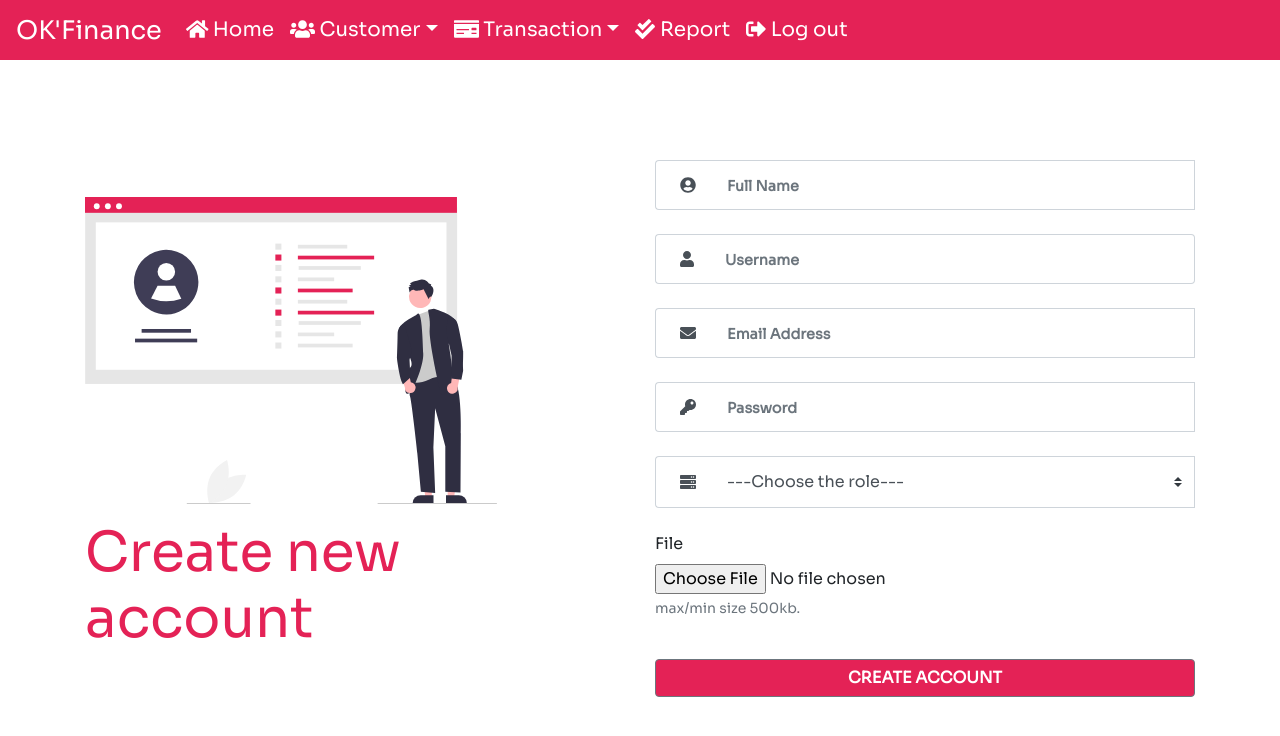
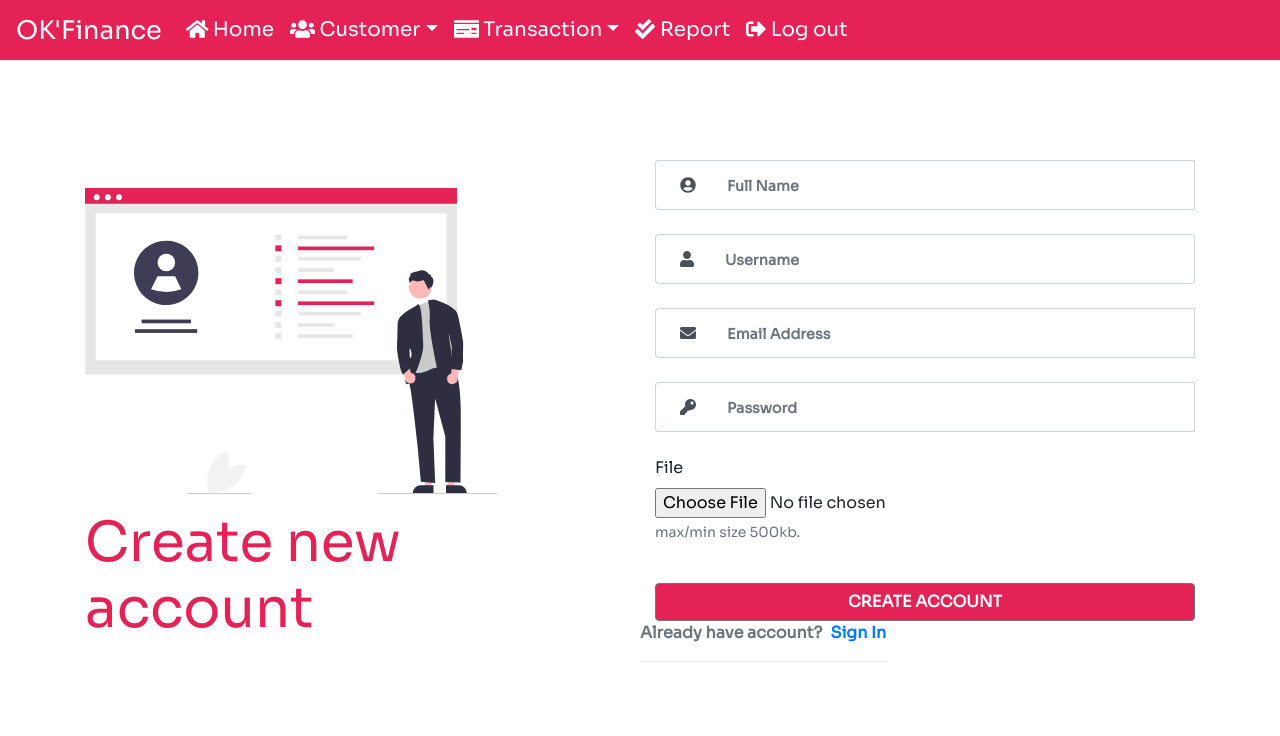
Before and after one commit to arindakusumawardani/project-credit-scoring, a React (Create React App) app in the folder final-project-api/: page /register in a window 1280 px wide. Shown: the top 736 px of the page. Built offline with nearby package versions, Linux system fonts and the light colour scheme.

Commit message:
edit input number

```diff
--- a/final-project-api/package.json
+++ b/final-project-api/package.json
@@ -2,7 +2,7 @@
   "name": "credit-scor",
   "version": "0.1.0",
   "private": true,
-  "proxy": "http://10.10.14.115:8082",
+  "proxy": "http://10.10.14.115:8085",
   "dependencies": {
     "@fortawesome/fontawesome-svg-core": "^1.2.34",
     "@fortawesome/free-solid-svg-icons": "^5.15.2",
--- a/final-project-api/src/pages/customer/customerForm/CustomerForm.js
+++ b/final-project-api/src/pages/customer/customerForm/CustomerForm.js
@@ -9,6 +9,7 @@ import {faArrowLeft, faSave} from "@fortawesome/free-solid-svg-icons";
 import Container from "../../../components/Containers/Container";
 import DropdownList from "../../../components/DropdownList/DropdownList";
 import HeaderMaster from "../../../components/navbar/NavbarMaster";
+import SignIn from "../../login/SignIn";
 
 
 const CustomerForm = ({error, isLoading, saveCustomer, saveCustomerAction, customer, findCustomerByIdAction}) => {
@@ -176,7 +177,7 @@ const CustomerForm = ({error, isLoading, saveCustomer, saveCustomerAction, custo
                                                             required
                                                             onChange={handleChange}
                                                             value={data?.idNumber || ''}
-                                                            type="number"
+                                                            type="number"  min="0"
                                                             name="idNumber"
                                                             // id="idNumber"
                                                             placeholder="input ID number"/>
@@ -232,7 +233,7 @@ const CustomerForm = ({error, isLoading, saveCustomer, saveCustomerAction, custo
                                                             <Input
                                                                 onChange={handleChange}
                                                                 value={data?.contractLength || ''}
-                                                                type="number"
+                                                                type="number"  min="0"
                                                                 name="contractLength"
                                                                 id="contractLength"
                                                                 placeholder="contract length"/>
@@ -285,7 +286,7 @@ const CustomerForm = ({error, isLoading, saveCustomer, saveCustomerAction, custo
                         </div>
                     </>
                     :
-                    <div> cannot access</div>
+                    <div><SignIn/></div>
             }
         </div>
     )
--- a/final-project-api/src/pages/customer/customerList/CustomerList.js
+++ b/final-project-api/src/pages/customer/customerList/CustomerList.js
@@ -7,6 +7,7 @@ import {FontAwesomeIcon} from "@fortawesome/react-fontawesome";
 import {faSave} from "@fortawesome/free-solid-svg-icons";
 import Containers from "../../../components/Containers/Container";
 import HeaderMaster from "../../../components/navbar/NavbarMaster";
+import SignIn from "../../login/SignIn";
 
 function CustomerList({
                           error,
@@ -72,7 +73,9 @@ function CustomerList({
                         </Containers>
                     </>
                     :
-                    <div> cannot access</div>
+                    <div>
+                        <SignIn/>
+                    </div>
             }
         </div>
 
--- a/final-project-api/src/pages/login/SignIn.js
+++ b/final-project-api/src/pages/login/SignIn.js
@@ -108,8 +108,17 @@ const SignIn = ({loginData, isLoading, error, dispatchLoginAction}) => {
         <div className="container">
             <div className="row align-items-center">
                 <div className="col-md-5 pr-lg-5 mb-md-0">
-                    <img src={undraw_Access_account_re_8spm} alt=""
-                         className="img-fluid d-none d-md-block"/>
+                    <div>
+                        <img src={undraw_Access_account_re_8spm} alt=""
+                             className="img-fluid d-none d-md-block"/>
+                             <br/>
+                        <p className="text-muted font-weight-bold">
+                            Have not account yet?
+                            <a href="/register" className="text-primary ml-2">Sign Up</a>
+                        </p>
+                        <hr/>
+                    </div>
+
                 </div>
 
                 <div className="col-md-7 col-lg-6 ml-auto">
@@ -170,13 +179,15 @@ const SignIn = ({loginData, isLoading, error, dispatchLoginAction}) => {
                                               style={{color: "#ffff"}}>SIGN IN</span>
                                 </Button>
                             </div>
-
                             <div className="text-center w-100">
+                                <br/>
                                 <p className="text-muted font-weight-bold">
                                     Forgot Password?
                                     <a href="#" className="text-primary ml-2">Click here</a>
                                 </p>
+                                <hr/>
                             </div>
+
                         </div>
                     </form>
                 </div>
--- a/final-project-api/src/pages/login/SignUp.js
+++ b/final-project-api/src/pages/login/SignUp.js
@@ -139,7 +139,9 @@ const SignUp = () => {
                                             <FontAwesomeIcon icon={faUserCircle}/>
                                         </span>
                                     </div>
-                                    <input id="fullname"
+                                    <input
+                                        required
+                                        id="fullname"
                                         type="text"
                                         name="fullname"
                                         placeholder="Full Name"
@@ -160,7 +162,9 @@ const SignUp = () => {
                                             <FontAwesomeIcon icon={faUser}/>
                                         </span>
                                     </div>
-                                    <input id="username"
+                                    <input
+                                        required
+                                        id="username"
                                         type="text"
                                         name="username"
                                         placeholder="Username"
@@ -182,7 +186,9 @@ const SignUp = () => {
                                             <FontAwesomeIcon icon={faEnvelope}/>
                                         </span>
                                     </div>
-                                    <input id="email"
+                                    <input
+                                        required
+                                        id="email"
                                         type="email"
                                         name="email"
                                         placeholder="Email Address"
@@ -203,7 +209,9 @@ const SignUp = () => {
                                             <FontAwesomeIcon icon={faKey}/>
                                         </span>
                                     </div>
-                                    <input id="password"
+                                    <input
+                                        required
+                                        id="password"
                                         type="password"
                                         name="password"
                                         placeholder="Password"
@@ -218,20 +226,20 @@ const SignUp = () => {
                                     {passwordError}
                                 </div>
 
-                                <div className="input-group col-lg-12 mb-4">
-                                    <div className="input-group-prepend">
-                                        <span className="input-group-text bg-white px-4 border-md border-right-0">
-                                            <FontAwesomeIcon icon={faServer}/>
-                                        </span>
-                                    </div>
-                                    <select id="job" name="jobtitle"
-                                            className="form-control custom-select bg-white border-left-0 border-md">
-                                        <option selected>---Choose the role---</option>
-                                        <option value="1">Supervisor</option>
-                                        <option value="2">Staff</option>
-                                        onChange={(e) => handleRoleChange(e)}
-                                    </select><br/>
-                                </div>
+                                {/*<div className="input-group col-lg-12 mb-4">*/}
+                                {/*    <div className="input-group-prepend">*/}
+                                {/*        <span className="input-group-text bg-white px-4 border-md border-right-0">*/}
+                                {/*            <FontAwesomeIcon icon={faServer}/>*/}
+                                {/*        </span>*/}
+                                {/*    </div>*/}
+                                {/*    <select id="job" name="jobtitle"*/}
+                                {/*            className="form-control custom-select bg-white border-left-0 border-md">*/}
+                                {/*        <option selected>---Choose the role---</option>*/}
+                                {/*        <option value="1">Supervisor</option>*/}
+                                {/*        <option value="2">Staff</option>*/}
+                                {/*        onChange={(e) => handleRoleChange(e)}*/}
+                                {/*    </select><br/>*/}
+                                {/*</div>*/}
                                 <div style={{
                                     marginLeft:"20px",
                                     marginTop:"-25px",
@@ -243,7 +251,9 @@ const SignUp = () => {
                                 <div className="input-group col-lg-12 mb-4">
                                     <FormGroup>
                                         <Label for="exampleFile">File</Label>
-                                        <Input type="file" name="file" id="exampleFile" />
+                                        <Input
+                                            required
+                                            type="file" name="file" id="exampleFile" />
                                         <FormText color="muted">
                                             max/min size 500kb.
                                         </FormText>
@@ -264,7 +274,13 @@ const SignUp = () => {
                                                   style={{color: "#ffff"}}>CREATE ACCOUNT</span>
                                     </Button>
                                 </div>
-
+                                <div>
+                                    <p className="text-muted font-weight-bold">
+                                        Already have account?
+                                        <a href="/" className="text-primary ml-2">Sign In</a>
+                                    </p>
+                                    <hr/>
+                                </div>
                             </div>
                         </form>
                     </div>
--- a/final-project-api/src/pages/transaction/transactionForm/TransactionForm.js
+++ b/final-project-api/src/pages/transaction/transactionForm/TransactionForm.js
@@ -97,7 +97,7 @@ const TransactionForm = ({savedTransaction, isLoading, error, saveTransactionAct
                                                    onChange={handleChange}
                                                    value={data?.income || ''}
                                                    placeholder="income"
-                                                   type="number"/>
+                                                   type="number"  min="0"/>
                                             <InputGroupText>.00</InputGroupText>
                                         </InputGroup>
                                     </Col>
@@ -112,7 +112,7 @@ const TransactionForm = ({savedTransaction, isLoading, error, saveTransactionAct
                                                    onChange={handleChange}
                                                    value={data?.outcome || ''}
                                                    placeholder="outcome"
-                                                   type="number"/>
+                                                   type="number"  min="0"/>
                                             <InputGroupText>.00</InputGroupText>
                                         </InputGroup>
                                     </Col>
@@ -126,7 +126,7 @@ const TransactionForm = ({savedTransaction, isLoading, error, saveTransactionAct
                                                    onChange={handleChange}
                                                    value={data?.loan || ''}
                                                    placeholder="loan"
-                                                   type="number"
+                                                   type="number"  min="0"
                                                    name="loan"/>
                                             <InputGroupText>.00</InputGroupText>
                                         </InputGroup>
@@ -137,7 +137,7 @@ const TransactionForm = ({savedTransaction, isLoading, error, saveTransactionAct
                                     <Col sm={10}>
                                         <Input required
                                                onChange={handleChange}
-                                               type="number"
+                                               type="number"  min="0"
                                                value={data?.tenor || ''}
                                                name="tenor"
                                                placeholder="tenor"/>
@@ -152,7 +152,7 @@ const TransactionForm = ({savedTransaction, isLoading, error, saveTransactionAct
                                                 onChange={handleChange}
                                                 name="interestRate"
                                                 value={data?.interestRate || ''}
-                                                placeholder="interest rate" min={0} max={100} type="number" step="1"/>
+                                                placeholder="interest rate" min={0} max={100} type="number"  min="0" step="1"/>
                                             <InputGroupText>%</InputGroupText>
                                         </InputGroup>
                                     </Col>
```
Also changed, not shown: final-project-api/src/assets/images/undraw_Access_account_re_8spm.svg, 1 other file (tests, documents, lock files or other folders). Lines whose indentation alone changed are shown as unchanged.
